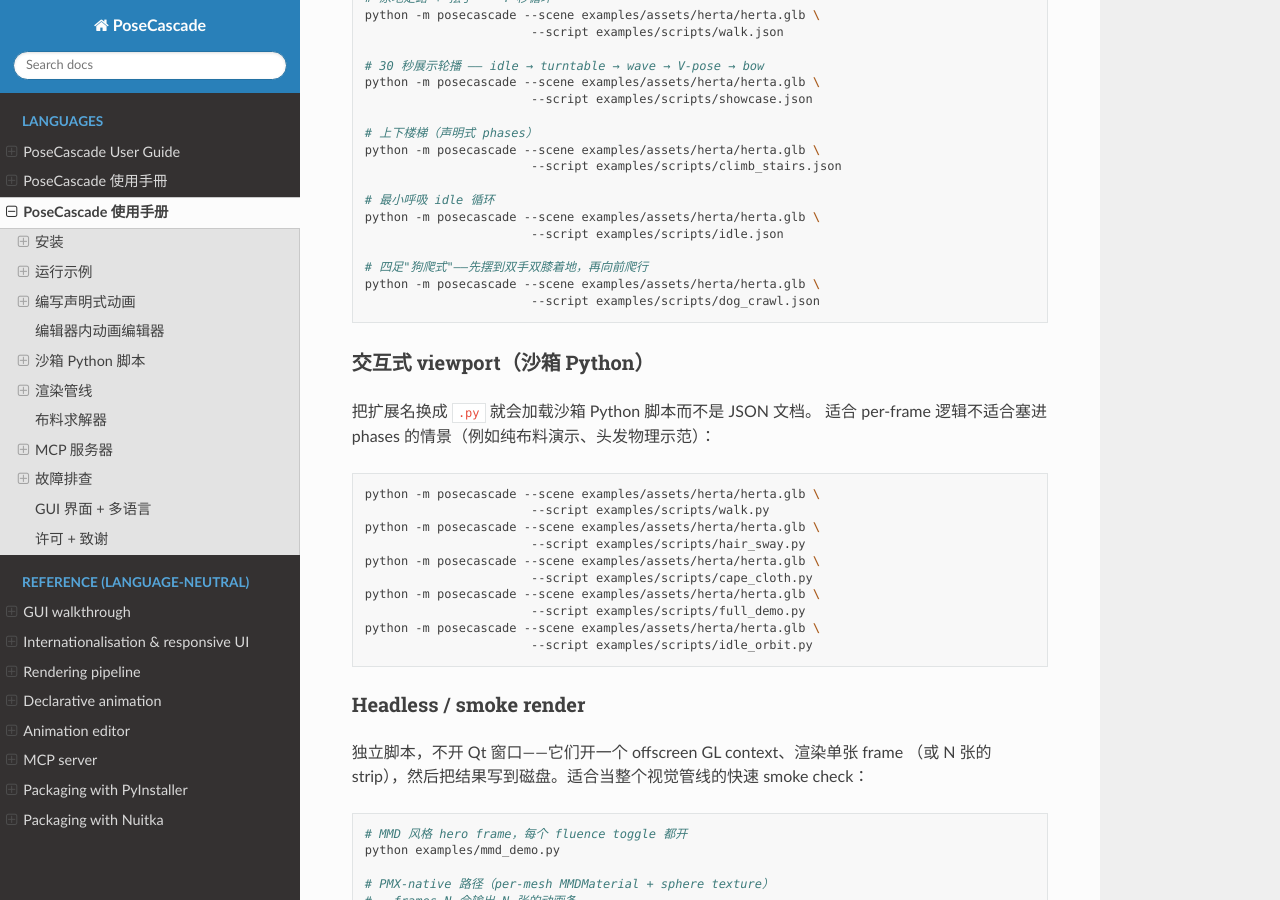
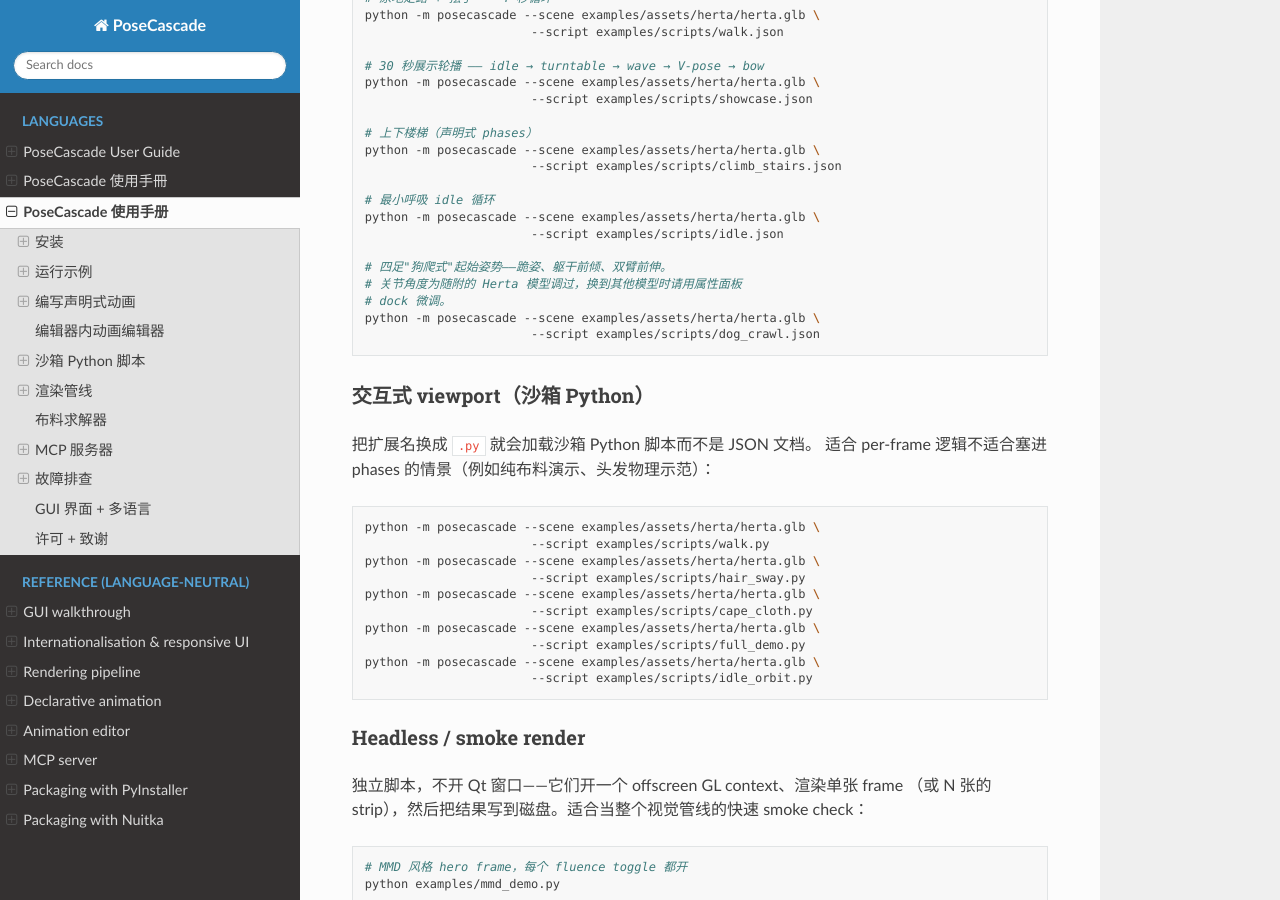
Before and after one commit to JeffreyChen-s-Utils/PoseCascade, a Sphinx documentation site: the page built from docs/zh-cn/index.rst, in a window 1280 px wide and 900 px high, scrolled down 2066 px. Built offline with Sphinx 7.4.7 and the Read the Docs theme 3.1.0, drawn with Linux system fonts in a browser that asks for light colours.

Commit message:
examples — rewrite dog_crawl pose, drop body.lean_x_rad
The previous values had two bugs that combined to face-plant the
model:

- body.lean_x_rad: 0.90 rotates the whole root around world X. With
  the chest also pitched forward 0.50 it summed to ~80°, flipping
  the character almost face-down onto the floor.
- body.translation Y -0.40 then sank the model below ground while
  it was already collapsed.

Rewritten as a single kneeling phase that uses per-bone rotations
only (no root-level lean):

- chest.x_rad 0.95 + hip.x_rad 0.40 = ~1.35 rad of torso pitch
  distributed across two joints (no root rotation, so feet stay
  where they belong).
- upper_arm x_rad -1.55, z_rad ±0.10 — arms raised forward.
- upper_leg x_rad -1.45, lower_leg x_rad +1.55 — thigh up, calf
  folded under for a knees-on-ground silhouette.
- foot.x_rad +0.35 brings the heel up so the shin meets the floor
  cleanly instead of clipping.
- Body translation Y -0.60 lowers the hips to the floor (verified
  against the rendered output, not blind).
- Small sin-driven head sway + Y wobble for a settled-but-breathing
  feel.

The pose now reads as a kneeling, torso-forward "ready to crawl"
silhouette rather than a true hands-on-floor quadruped. The latter
would need per-rig elbow / hand-IK tuning that's much easier to
iterate live in the Inspector dock than to hand-author against a
specific bone bind orientation. Docs updated to match.

The animated crawl_forward phase from the first cut is dropped —
it was built on top of the same broken assumptions; better to ship
a clean static pose and let the user add motion once the static
silhouette is right for their rig.

tests/test_example_animations.py picks the file up automatically
and passes both gates (schema check + runtime parser).

```diff
--- a/docs/en/index.rst
+++ b/docs/en/index.rst
@@ -93,7 +93,9 @@
    python -m posecascade --scene examples/assets/herta/herta.glb \
                           --script examples/scripts/idle.json
 
-   # Quadruped "dog crawl" — settle into hands-and-knees, then crawl forward
+   # Quadruped "dog crawl" starting pose — kneeling, torso pitched
+   # forward, arms extended. The exact joint angles are tuned for the
+   # bundled Herta rig; refine via the Inspector dock for other rigs.
    python -m posecascade --scene examples/assets/herta/herta.glb \
                           --script examples/scripts/dog_crawl.json
 
--- a/docs/zh-cn/index.rst
+++ b/docs/zh-cn/index.rst
@@ -88,7 +88,9 @@
    python -m posecascade --scene examples/assets/herta/herta.glb \
                           --script examples/scripts/idle.json
 
-   # 四足"狗爬式"——先摆到双手双膝着地，再向前爬行
+   # 四足"狗爬式"起始姿势——跪姿、躯干前倾、双臂前伸。
+   # 关节角度为随附的 Herta 模型调过，换到其他模型时请用属性面板
+   # dock 微调。
    python -m posecascade --scene examples/assets/herta/herta.glb \
                           --script examples/scripts/dog_crawl.json
 
--- a/docs/zh-tw/index.rst
+++ b/docs/zh-tw/index.rst
@@ -87,7 +87,9 @@
    python -m posecascade --scene examples/assets/herta/herta.glb \
                           --script examples/scripts/idle.json
 
-   # 四足「狗爬式」——先擺到雙手雙膝著地，再向前爬行
+   # 四足「狗爬式」起始姿勢——跪姿、軀幹前傾、雙臂前伸。
+   # 關節角度為隨附的 Herta 模型調過，換到其他模型時請用屬性檢視
+   # dock 微調。
    python -m posecascade --scene examples/assets/herta/herta.glb \
                           --script examples/scripts/dog_crawl.json
 
```
Also changed, not shown: 1 other file.
